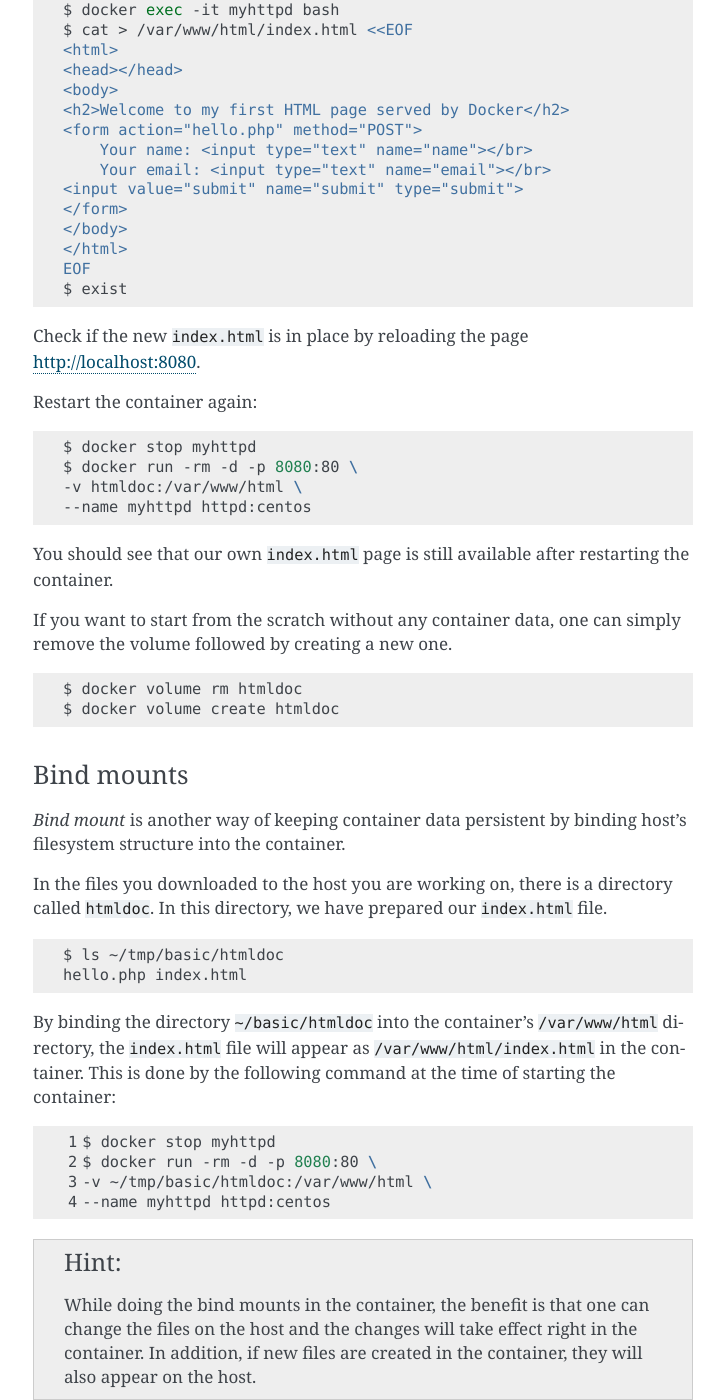
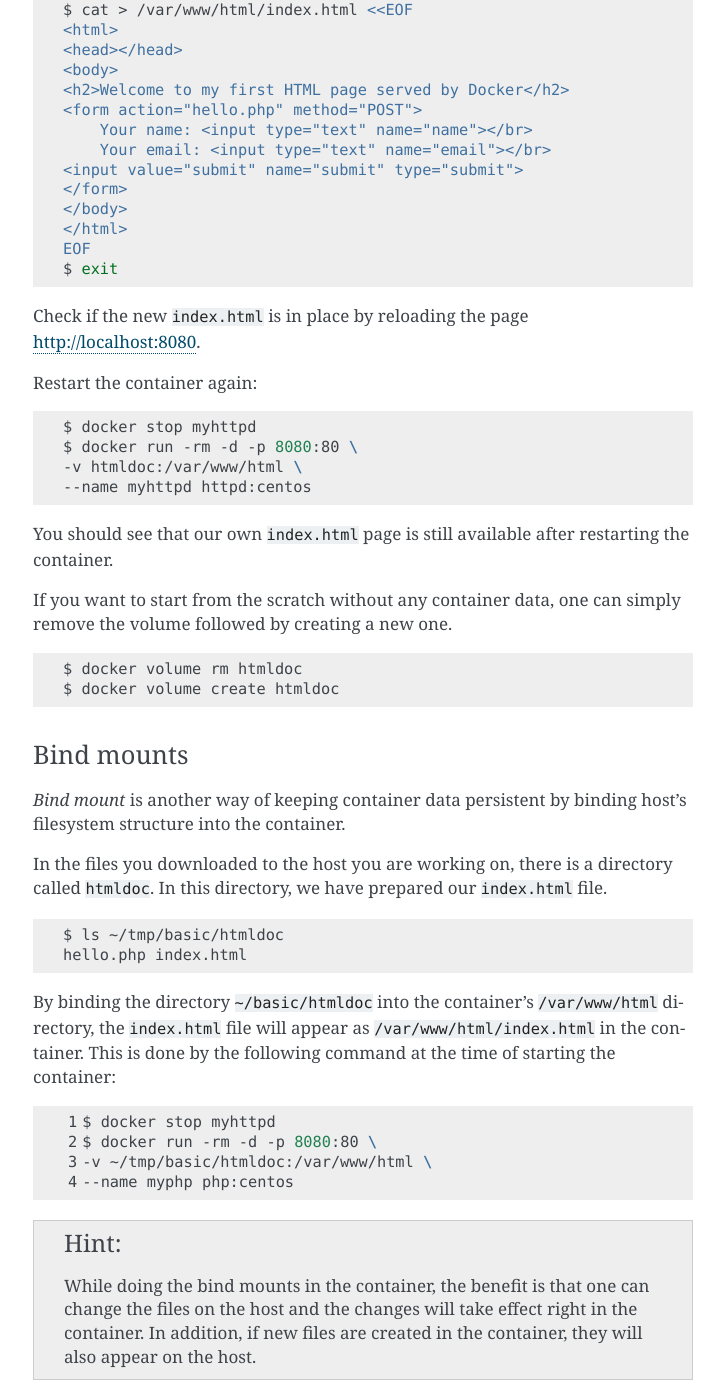
Before and after one commit to Donders-Institute/docker-swarm-setup, a Sphinx documentation site: the page built from doc/tutorial/basic.rst, in a window 1280 px wide and 1400 px high, scrolled down 7562 px. Shown: the whole window, without its empty margins (387-1111 px from the left). Built offline with Sphinx 7.4.7, drawn with Linux system fonts in a browser that asks for light colours; some of the changed text lies outside the part shown.

Commit message:
Update basic.rst

```diff
--- a/doc/tutorial/basic.rst
+++ b/doc/tutorial/basic.rst
@@ -257,7 +256,7 @@ When the volume is available, one could map the volume into the container's path
     :linenos:
 
     $ docker stop myhttpd
-    $ docker run -rm -d -p 8080:80 \
+    $ docker run --rm -d -p 8080:80 \
     -v htmldoc:/var/www/html \
     --name myhttpd httpd:centos
 
@@ -279,7 +278,7 @@ Now get into the shell of the container, and create our own ``index.html`` again
     </body>
     </html>
     EOF
-    $ exist
+    $ exit
 
 Check if the new ``index.html`` is in place by reloading the page `http://localhost:8080 <http://localhost:8080>`_.
 
@@ -321,7 +320,7 @@ By binding the directory ``~/basic/htmldoc`` into the container's ``/var/www/htm
     $ docker stop myhttpd
     $ docker run -rm -d -p 8080:80 \
     -v ~/tmp/basic/htmldoc:/var/www/html \
-    --name myhttpd httpd:centos
+    --name myphp php:centos
 
 .. hint::
     While doing the bind mounts in the container, the benefit is that one can change the files on the host and the changes will take effect right in the container.  In addition, if new files are created in the container, they will also appear on the host.
```
Also changed, not shown: other parts of doc/tutorial/basic.rst (+0 -1 lines).
